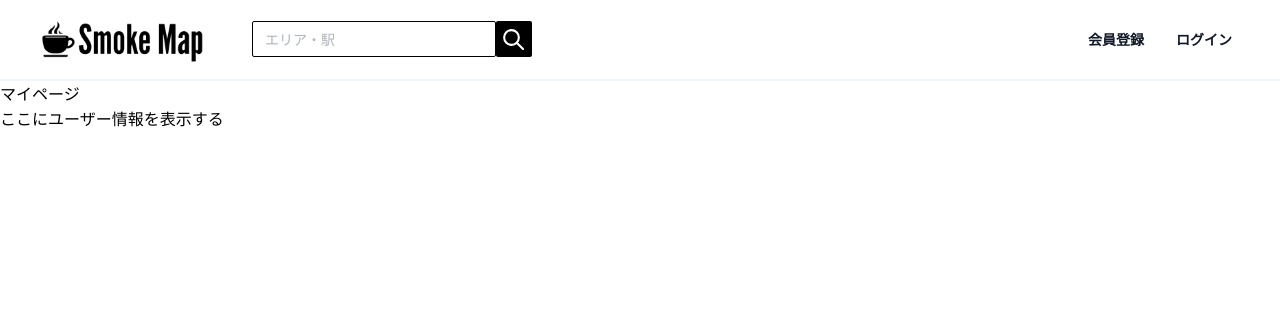
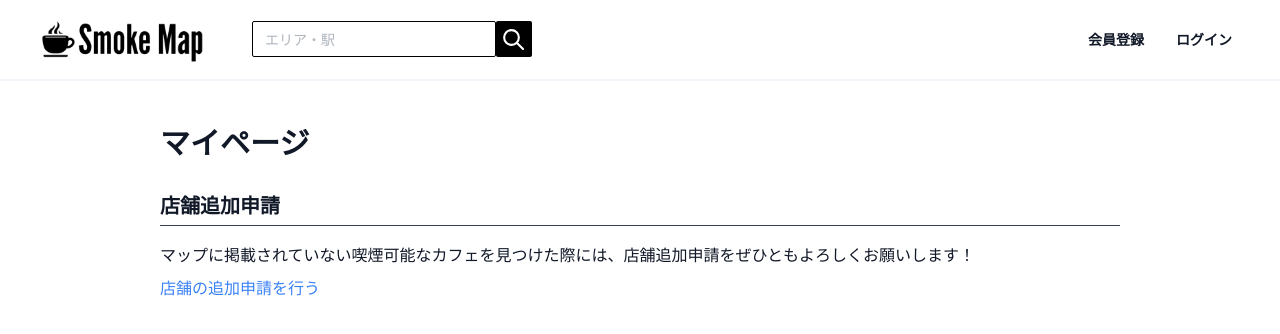
Before and after one commit to 26ryss/smoke-map, a Next.js app: page /account/1 in a window 1280 px wide. Shown: the top 334 px of the page. Built offline with nearby package versions, Linux system fonts and the light colour scheme; no server answers.

Commit message:
update readme

```diff
--- /dev/null
+++ b/app/_components/ui-parts/sub-title.tsx
@@ -0,0 +1,5 @@
+export default function SubTitle({ text }: { text: string }) {
+  return (
+    <h2 className="text-xl font-bold leading-6 text-gray-900">{text}</h2>
+  )
+}
--- /dev/null
+++ b/app/_components/ui-parts/title.tsx
@@ -0,0 +1,9 @@
+export default function Title({
+  text,
+ }: {
+  text: string;
+ }) {
+  return (
+    <h1 className="text-3xl font-bold leading-6 text-gray-900">{text}</h1>
+  );
+}
--- a/app/account/[id]/page.tsx
+++ b/app/account/[id]/page.tsx
@@ -1,8 +1,23 @@
+import Title from "@/app/_components/ui-parts/title";
+import SubTitle from "@/app/_components/ui-parts/sub-title";
+import Link from 'next/link';
+
 export default function Page() {
   return (
     <div>
-      <h1>マイページ</h1>
-      <p>ここにユーザー情報を表示する</p>
+      <div className="pb-10">
+        <Title text={"マイページ"} />
+      </div>
+      <div className="space-y-4">
+        <div className="pb-2 border-b border-slate-700">
+          <SubTitle text={"店舗追加申請"} />
+        </div>
+        <p className="text-gray-900 pb-2">マップに掲載されていない喫煙可能なカフェを見つけた際には、店舗追加申請をぜひともよろしくお願いします！
+        </p>
+        <Link href="/account/store-add-request" className="text-blue-500 hover:text-blue-800">
+          店舗の追加申請を行う
+        </Link>
+      </div>
     </div>
   );
 }
--- /dev/null
+++ b/app/account/layout.tsx
@@ -0,0 +1,5 @@
+export default function Layout({ children }: { children: React.ReactNode }) {
+  return (
+    <div className="px-40 py-12">{children}</div>
+  );
+}
--- /dev/null
+++ b/app/account/store-add-request/page.tsx
@@ -0,0 +1,9 @@
+import Title from "@/app/_components/ui-parts/title";
+
+export default function Page() {
+  return (
+    <div>
+      <Title text={'店舗追加申請ページ'} />
+    </div>
+  )
+}
```
Also changed, not shown: 1 other file (tests, documents, lock files or other folders).
